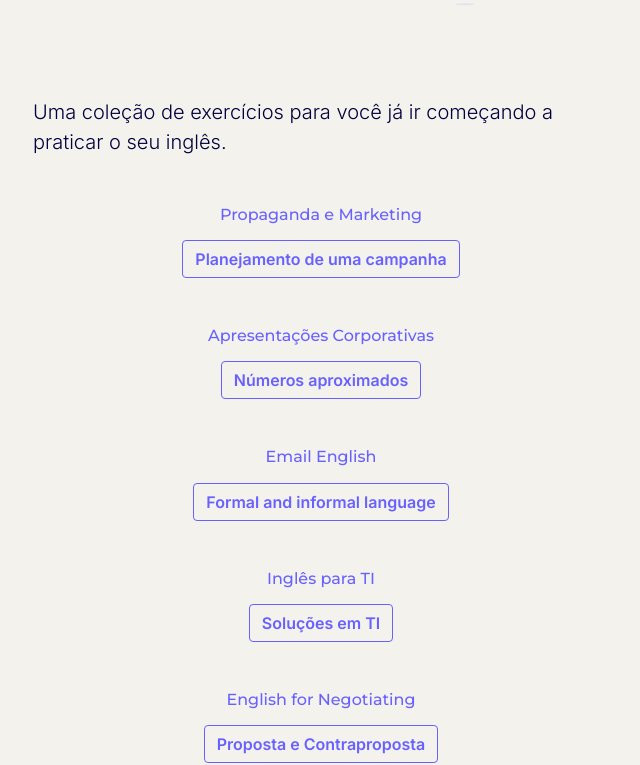
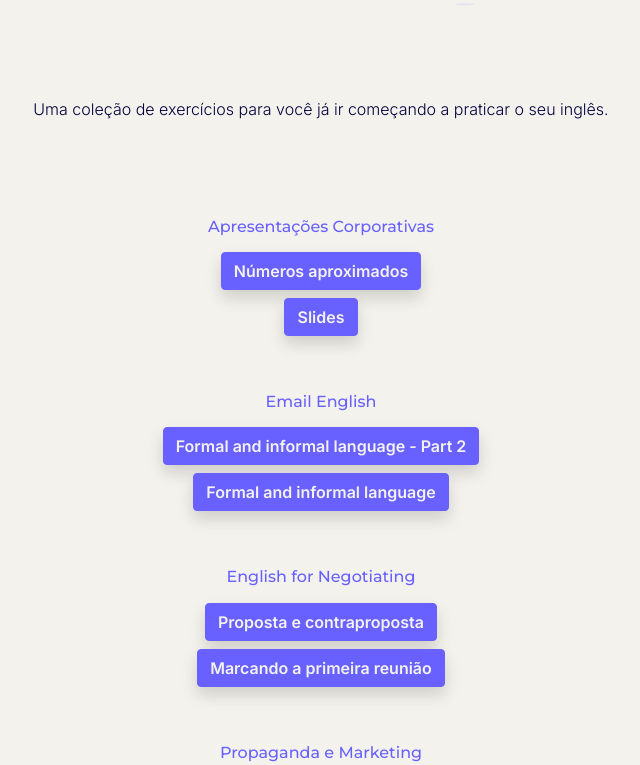
Before and after one commit to andrepadeti/round, a Next.js app: page /exercicios in a window 1280 px wide. Shown: the part 497-1262 px from the top of the page, without its empty margins (319-959 px from the left). Built offline with nearby package versions, Linux system fonts and the light colour scheme.

Commit message:
creates exercises list dynamically

```diff
--- a/pages/exercicios/index.jsx
+++ b/pages/exercicios/index.jsx
@@ -2,6 +2,8 @@ import SEO, { meta } from '../../components/SEO'
 import Layout from '../../components/layout'
 import Image from 'next/image'
 import Link from 'next/link'
+
+import global, { exercises } from 'src/global'
 
 const IndexOfExercises = () => {
   // meta tags
@@ -34,40 +36,25 @@ const IndexOfExercises = () => {
         </div>
         <div className="row mb-6">
           <div className="col-12 col-md-8 m-auto d-flex flex-column align-items-center justify-content-center">
-            <p className="fs-5 mb-5">
+            <p className="mb-5">
               Uma coleção de exercícios para você já ir começando a praticar o
               seu inglês.
             </p>
-            <h6 className="mb-3">Propaganda e Marketing</h6>
-            <Link href="/exercicios/propaganda-e-marketing-planejamento-de-uma-campanha">
-              <button className="btn btn-outline-primary">
-                Planejamento de uma campanha
-              </button>
-            </Link>
-            <h6 className="mt-5 mb-3">Apresentações Corporativas</h6>
-            <Link href="/exercicios/apresentacoes-corporativas-numeros-aproximados">
-              <button className="btn btn-outline-primary">
-                Números aproximados
-              </button>
-            </Link>
-            <h6 className="mt-5 mb-3">Email English</h6>
-            <Link href="/exercicios/email-english-formal-and-informal-language-part-2">
-              <button className="btn btn-outline-primary">
-                Formal and informal language
-              </button>
-            </Link>
-            <h6 className="mt-5 mb-3">Inglês para TI</h6>
-            <Link href="/exercicios/ti-solucoes-em-ti">
-              <button className="btn btn-outline-primary">
-                Soluções em TI
-              </button>
-            </Link>
-            <h6 className="mt-5 mb-3">English for Negotiating</h6>
-            <Link href="/exercicios/negotiating-proposta-e-contraproposta">
-              <button className="btn btn-outline-primary">
-                Proposta e Contraproposta
-              </button>
-            </Link>
+
+            {Object.keys(exercises.section).map(section => (
+              <>
+                <h6 className="mt-5 mb-3">
+                  {global.exercicios.section[section]}
+                </h6>
+                {exercises.section[section].items.map(item => (
+                  <Link href={`/exercicios/${item.url}`}>
+                    <button className="btn btn-primary shadow mb-2">
+                      {item.title}
+                    </button>
+                  </Link>
+                ))}
+              </>
+            ))}
           </div>
         </div>
       </div>
--- a/src/global.js
+++ b/src/global.js
@@ -31,63 +31,92 @@ export default global = {
   },
 }
 
-const exercises = {
+export const exercises = {
   section: {
-    presentations: [
+    presentations: {
+      chosen: false,
+      items: [
         {
           title: 'Números aproximados',
           url: 'apresentacoes-corporativas-numeros-aproximados',
+          chosen: false,
         },
         {
           title: 'Slides',
           url: 'apresentacoes-corporativas-slides',
+          chosen: false,
         },
       ],
-    email: [
+    },
+    email: {
+      chosen: false,
+      items: [
         {
           title: 'Formal and informal language - Part 2',
           url: 'email-english-formal-and-informal-language-part-2',
+          chosen: false,
         },
         {
           title: 'Formal and informal language',
           url: 'email-english-formal-and-informal-language',
+          chosen: false,
         },
       ],
-    negotiating: [
+    },
+    negotiating: {
+      chosen: false,
+      items: [
         {
           title: 'Proposta e contraproposta',
           url: 'negotiating-proposta-e-contraproposta',
+          chosen: false,
         },
         {
           title: 'Marcando a primeira reunião',
           url: 'negotiating-marcando-a-aprimeira-reuniao',
+          chosen: false,
         },
       ],
-    marketing: [
+    },
+    marketing: {
+      chosen: false,
+      items: [
         {
           title: 'Planejamento de uma campanha',
           url: 'propaganda-e-marketing-planejamento-de-uma-campanha',
+          chosen: false,
         },
         {
           title: 'Estratégia de precificação',
           url: 'propaganda-e-marketing-estrategias-de-precificacao',
+          chosen: false,
         },
       ],
-    it: [
+    },
+    it: {
+      chosen: false,
+      items: [
         {
           title: 'Soluções em TI',
           url: 'ti-solucoes-em-ti',
+          chosen: false,
         },
         {
           title: 'Convergência Tecnológica',
           url: 'ti-convergencia-tecnologica',
+          chosen: false,
         },
       ],
-    sales_purchasing: [
+    },
+    sales_purchasing: {
+      chosen: false,
+      items: [
         {
           title: 'Escuta ativa',
           url: 'compras-e-vendas-escuta-ativa',
+          chosen: false,
         },
       ],
     },
+  },
 }
```
Lines whose indentation alone changed are shown as unchanged.
